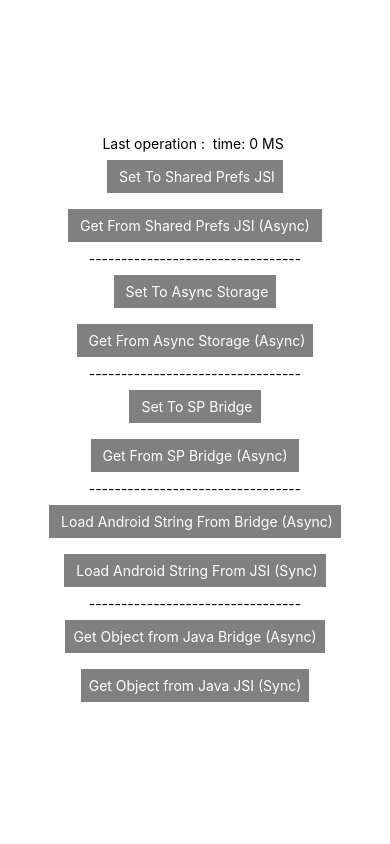
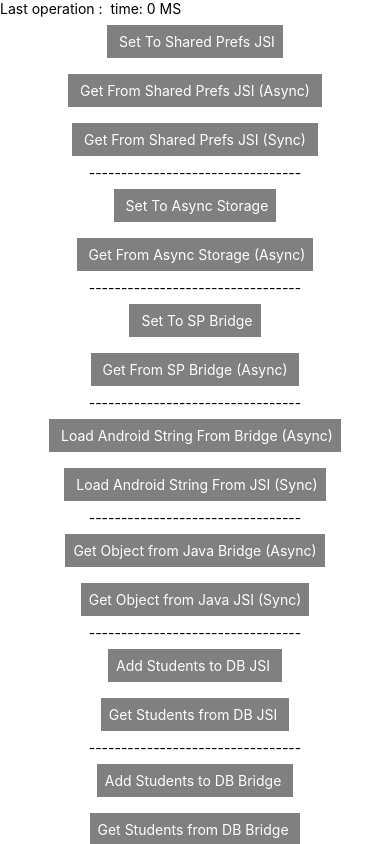
Before and after one commit to shaik41/jsi, a React Native app in the folder example/: screen / in a window 390 px wide. Built offline with nearby package versions, Linux system fonts and the light colour scheme.

Commit message:
Database changes added

```diff
--- a/example/src/App.tsx
+++ b/example/src/App.tsx
@@ -8,13 +8,14 @@
   TouchableHighlight,
   NativeModules,
   Alert,
+  ScrollView,
 } from 'react-native';
 import Reactotron from 'reactotron-react-native';
 import jsonData from './home.json';
 
 export default function App() {
   if (__DEV__) {
-    import('./ReactotronConfig')
+    import('./ReactotronConfig');
   }
   const [spValue, setSpValue] = React.useState('');
   const [asyncValue, setAsyncValue] = React.useState('');
@@ -45,6 +46,10 @@
   };
   const getBItemFromSP = () => {
     getItemFromSharedPrefBridge('Bridge_Fetch');
+  };
+
+  const getItemFromSPSync = () => {
+    getItemFromSharedPrefJSISync('JSI_Fetch');
   };
 
   const setItemAsyncStorage = () => {
@@ -151,6 +156,22 @@
     //-----
   };
 
+  const getItemFromSharedPrefJSISync = (key: string) => {
+    const bench = Reactotron.benchmark('getItemFromSharedPrefJSISync');
+    const timeStart = Date.now();
+
+    //-----
+    const value = getItemSync(key);
+
+    const timeEnd = Date.now();
+    timeInMs = timeEnd - timeStart;
+    setTimeinMilli(timeInMs);
+    setLastOperation('get From SP JSI Sync');
+    bench.stop();
+    console.log(value);
+    //-----
+  };
+
   const getMessageFromJSIImp = (key: string) => {
     const bench = Reactotron.benchmark('getMessageFromJSI');
     const timeStart = Date.now();
@@ -215,14 +236,82 @@
     //-----
   };
 
+  const addStudentsToDB = () => {
+    const bench = Reactotron.benchmark('addStudentsToDB');
+    const timeStart = Date.now();
+
+    //-----
+    addStudentsToTable();
+    const timeEnd = Date.now();
+    timeInMs = timeEnd - timeStart;
+    setTimeinMilli(timeInMs);
+    setLastOperation('addStudentsToDB');
+    bench.stop();
+
+    //-----
+  };
+
+  const getStudentsFromDB = () => {
+    const bench = Reactotron.benchmark('getStudentsFromDB');
+    const timeStart = Date.now();
+
+    //-----
+    const students = getStudents();
+    const timeEnd = Date.now();
+    timeInMs = timeEnd - timeStart;
+    setTimeinMilli(timeInMs);
+    setLastOperation('getStudentsFromDB');
+    bench.stop();
+    console.log(JSON.stringify(students));
+
+    //-----
+  };
+
+  const addStudentsToDBBridge = () => {
+    const bench = Reactotron.benchmark('addStudentsToDBBridge');
+    const timeStart = Date.now();
+
+    NativeModules.SharedPreferences.createStudents((value) => {
+      //-----
+      const timeEnd = Date.now();
+      timeInMs = timeEnd - timeStart;
+      setTimeinMilli(timeInMs);
+      setLastOperation('addStudentsToDBBridge');
+      bench.stop();
+    });
+
+    //-----
+  };
+
+  const getStudentsFromDBBridge = () => {
+    const bench = Reactotron.benchmark('getStudentsFromDBBridge');
+    const timeStart = Date.now();
+
+    //-----
+
+    NativeModules.SharedPreferences.getAllStudents((result) => {
+      const timeEnd = Date.now();
+      timeInMs = timeEnd - timeStart;
+      setTimeinMilli(timeInMs);
+      setLastOperation('getStudentsFromDBBridge');
+      bench.stop();
+      console.log(JSON.stringify(result));
+    });
+
+    //-----
+  };
   return (
-    <View style={styles.container}>
+    <View style={{flex:1}}>
       <Text>
         Last operation : {lastOperation} time: {timeInMilli} MS{' '}
       </Text>
-
+      <ScrollView style={styles.scrollContainer}>
+        <View style={styles.container}>
           <View style={styles.subContainer}>
-        <TouchableHighlight style={styles.backgroundButton} onPress={setItemSP}>
+            <TouchableHighlight
+              style={styles.backgroundButton}
+              onPress={setItemSP}
+            >
               <Text style={styles.textButton}> Set To Shared Prefs JSI</Text>
             </TouchableHighlight>
             <TouchableHighlight
@@ -232,6 +321,19 @@
               <Text style={styles.textButton}>
                 {' '}
                 Get From Shared Prefs JSI (Async){' '}
+              </Text>
+            </TouchableHighlight>
+            {spValue ? (
+              <Text numberOfLines={2}>Value from SP: {spValue}</Text>
+            ) : null}
+
+            <TouchableHighlight
+              style={styles.backgroundButton}
+              onPress={getItemFromSPSync}
+            >
+              <Text style={styles.textButton}>
+                {' '}
+                Get From Shared Prefs JSI (Sync){' '}
               </Text>
             </TouchableHighlight>
             {spValue ? (
@@ -250,10 +352,15 @@
               style={styles.backgroundButton}
               onPress={getItemFromAsynStorage}
             >
-          <Text style={styles.textButton}> Get From Async Storage (Async)</Text>
+              <Text style={styles.textButton}>
+                {' '}
+                Get From Async Storage (Async)
+              </Text>
             </TouchableHighlight>
             {asyncValue ? (
-          <Text numberOfLines={2}>Value from Async Storage: {asyncValue}</Text>
+              <Text numberOfLines={2}>
+                Value from Async Storage: {asyncValue}
+              </Text>
             ) : null}
           </View>
           <Text>---------------------------------</Text>
@@ -268,7 +375,10 @@
               style={styles.backgroundButton}
               onPress={getBItemFromSP}
             >
-          <Text style={styles.textButton}> Get From SP Bridge (Async) </Text>
+              <Text style={styles.textButton}>
+                {' '}
+                Get From SP Bridge (Async){' '}
+              </Text>
             </TouchableHighlight>
             {spBValue ? (
               <Text numberOfLines={2}>Value from SP Bridge SP: {spBValue}</Text>
@@ -315,9 +425,41 @@
             style={styles.backgroundButton}
             onPress={getObjectFromJavaAndroid}
           >
-        <Text style={styles.textButton}>Get Object from Java JSI (Sync)</Text>
+            <Text style={styles.textButton}>
+              Get Object from Java JSI (Sync)
+            </Text>
+          </TouchableHighlight>
+          <Text>---------------------------------</Text>
+          <TouchableHighlight
+            style={styles.backgroundButton}
+            onPress={addStudentsToDB}
+          >
+            <Text style={styles.textButton}>Add Students to DB JSI </Text>
           </TouchableHighlight>
 
+          <TouchableHighlight
+            style={styles.backgroundButton}
+            onPress={getStudentsFromDB}
+          >
+            <Text style={styles.textButton}>Get Students from DB JSI </Text>
+          </TouchableHighlight>
+
+          <Text>---------------------------------</Text>
+          <TouchableHighlight
+            style={styles.backgroundButton}
+            onPress={addStudentsToDBBridge}
+          >
+            <Text style={styles.textButton}>Add Students to DB Bridge </Text>
+          </TouchableHighlight>
+
+          <TouchableHighlight
+            style={styles.backgroundButton}
+            onPress={getStudentsFromDBBridge}
+          >
+            <Text style={styles.textButton}>Get Students from DB Bridge </Text>
+          </TouchableHighlight>
+        </View>
+      </ScrollView>
     </View>
   );
 }
@@ -327,6 +469,9 @@
     flex: 1,
     alignItems: 'center',
     justifyContent: 'center',
+  },
+  scrollContainer: {
+    flex: 1,
   },
   subContainer: {
     alignItems: 'center',
```
Also changed, not shown: 7 other files (tests, documents, lock files or other folders). Lines whose indentation alone changed are shown as unchanged.
